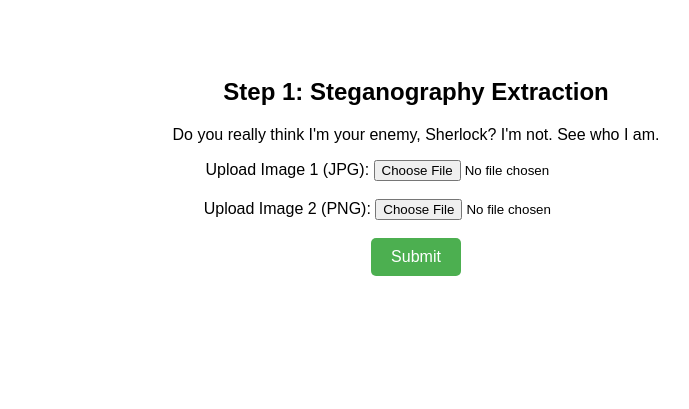
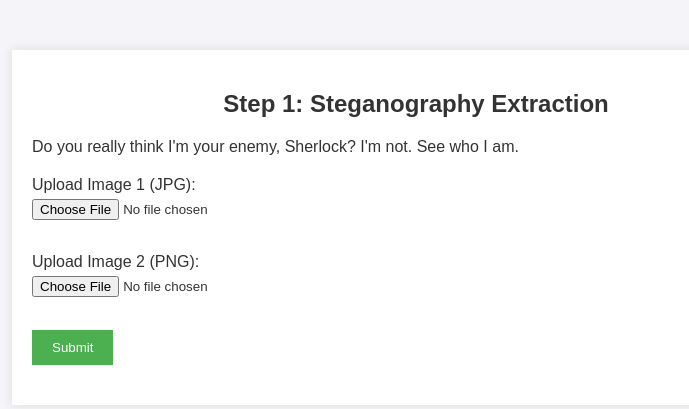
Before and after one commit to kanujlol/ctf, a Flask app: page /step1 in a window 1280 px wide. Shown: the top 409 px of the page, without its empty margins (224-913 px from the left). Run offline with Flask 2, Linux system fonts and the light colour scheme.

Commit message:
Update style.css

```diff
--- a/static/style.css
+++ b/static/style.css
@@ -1,29 +1,50 @@
 body {
     font-family: Arial, sans-serif;
-    text-align: center;
-    padding: 20px;
+    background-color: #f4f4f9;
+    color: #333;
+    margin: 0;
+    padding: 0;
 }
 
 .content {
-    margin-top: 50px;
+    width: 60%;
+    margin: 50px auto;
+    padding: 20px;
+    background-color: #fff;
+    box-shadow: 0 0 10px rgba(0, 0, 0, 0.1);
+}
+
+h2 {
+    text-align: center;
+    color: #333;
+}
+
+.error {
+    color: red;
+    font-weight: bold;
+}
+
+form {
+    margin: 20px 0;
+}
+
+label {
+    display: block;
+    margin-bottom: 5px;
+}
+
+input[type="file"] {
+    margin-bottom: 15px;
 }
 
 button {
     padding: 10px 20px;
-    font-size: 16px;
     background-color: #4CAF50;
     color: white;
     border: none;
-    border-radius: 5px;
     cursor: pointer;
 }
 
 button:hover {
     background-color: #45a049;
 }
-
-.error {
-    color: red;
-    font-size: 14px;
-    margin-top: 10px;
-}
```
